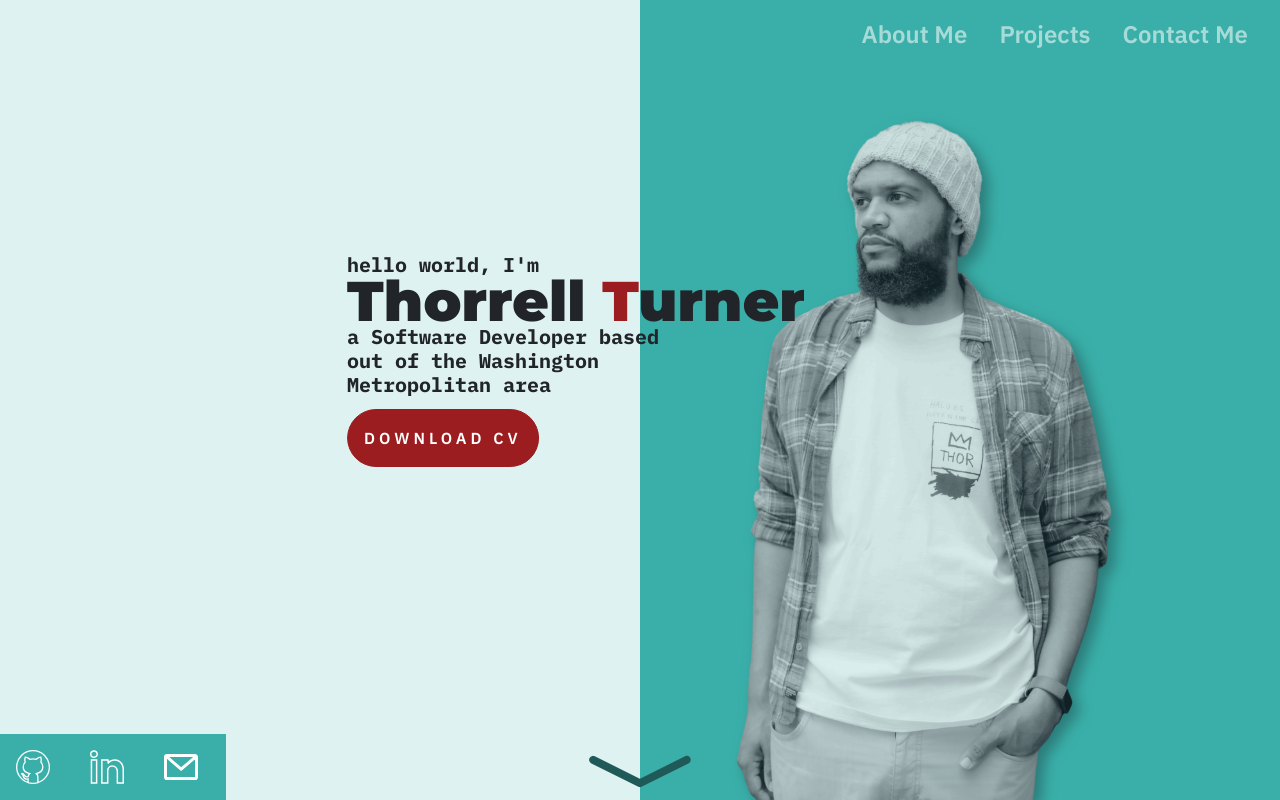
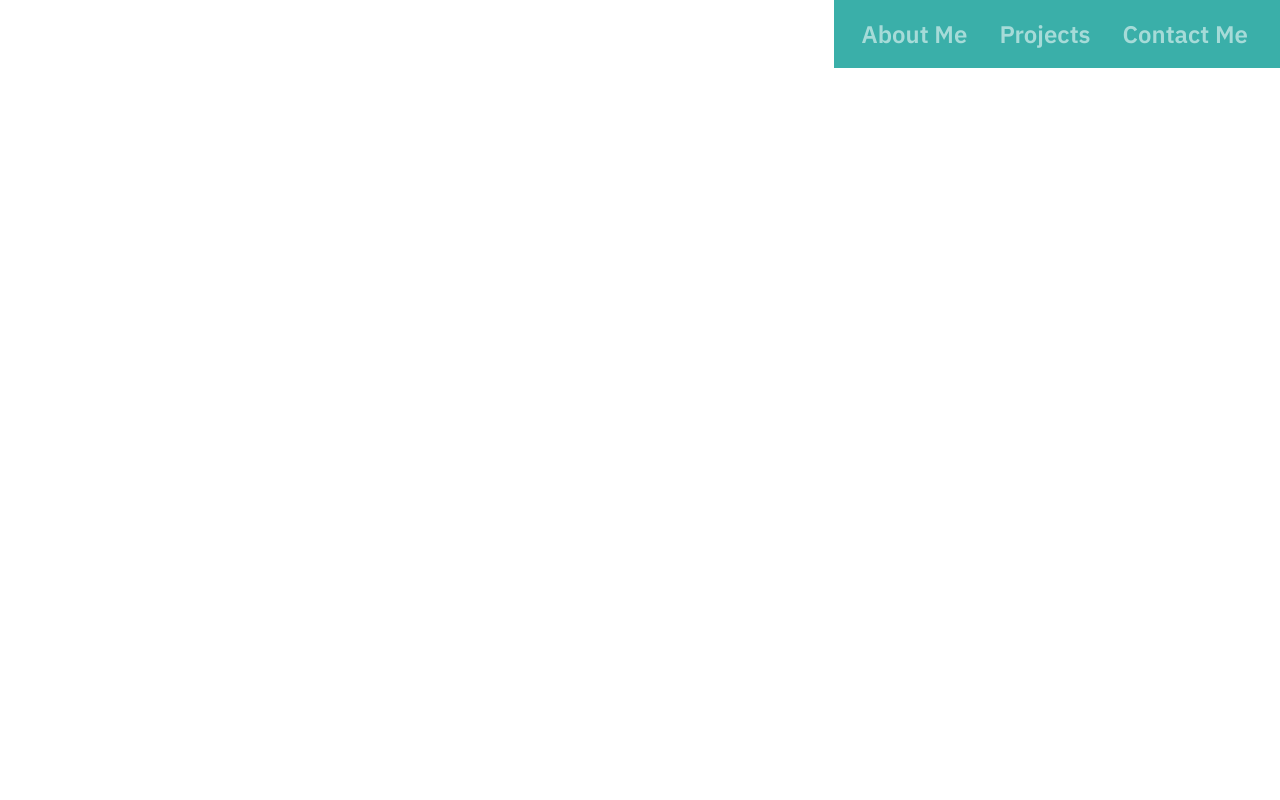
Before and after one commit to thorrellt/react-portfolio, a React (Vite) app: page / in a window 1280 px wide. Built offline with nearby package versions, Linux system fonts and the light colour scheme.

Commit message:
add about me section

```diff
--- /dev/null
+++ b/src/components/AboutMe.jsx
@@ -0,0 +1,32 @@
+import { useState } from 'react'
+import Container from 'react-bootstrap/Container';
+import Row from 'react-bootstrap/Row';
+import Col from 'react-bootstrap/Col';
+
+import '../styles/AboutMe.css'
+
+function AboutMe(props) {
+    <section className='container-fluid position-relative' id='AboutMe'>
+        <h2>About Me</h2>
+        <Row>
+            <Col>
+                <Row>
+
+                </Row>
+                <Row id='education'>
+                    <h3>Education</h3>
+
+                </Row>
+            </Col>
+            <Col id='skills'>
+                <h3>Skills</h3>
+                <Row></Row>
+                <Row></Row>
+            </Col>
+        </Row>
+
+    </section>
+
+}
+
+export default AboutMe
--- a/src/components/App.jsx
+++ b/src/components/App.jsx
@@ -1,6 +1,7 @@
 import { useState, useEffect } from 'react'
 import MainNav from './MainNav'
 import Heading from './Heading'
+import AboutMe from './AboutMe'
 import '../styles/App.css'
 import Button from 'react-bootstrap/Button'
 import Alert from 'react-bootstrap/Alert'
@@ -31,8 +32,8 @@ function App() {
   return (
     <div className="App">
       <MainNav />
-      <Heading windowWidth = {windowWidth}/>
-
+      {/* <Heading windowWidth = {windowWidth}/> */}
+      <AboutMe />
     </div>
   )
 }
--- a/src/components/Heading.jsx
+++ b/src/components/Heading.jsx
@@ -30,7 +30,7 @@ function Heading(props) {
 
 
   return (
-    <Container className=".Heading position-relative" id='Heading' fluid>
+    <section className="mx-0 container-fluid .Heading position-relative" id='Heading' >
       <Row>
         <div id="heading--left"
           className="mx-0 px-0 col-12 col-sm-6 bg-secondary position-relative">
@@ -83,9 +83,12 @@ function Heading(props) {
         </div>
       </Row>
       <div className={`intro position-absolute ${introPosition} my-0 translate-middle`} >
-        <p className='mb-2'>hello world, I'm</p>
-        <h1 className='display-4'>Thorrell <span className="text-danger">T</span>urner</h1>
-        <p>a Software Developer based {windowWidth <= 575 ? "" : <br />}
+        <p className='mb-2 lh-base fw-bold fs-5'>
+          hello world, I'm</p>
+        <h1 className='display-4'>
+          Thorrell <span className="text-danger">T</span>urner</h1>
+        <p className='lh-base fw-bold fs-5'>
+          a Software Developer based {windowWidth <= 575 ? "" : <br />}
           out of the Washington {windowWidth <= 575 ? "" : <br />}
           Metropolitan area</p>
 
@@ -102,7 +105,7 @@ function Heading(props) {
         <i className="down-arrow bi bi-chevron-compact-down"></i>
       </a>
 
-    </Container>
+    </section>
   );
 }
 
--- a/src/styles/Heading.css
+++ b/src/styles/Heading.css
@@ -23,9 +23,9 @@
 }
 
 .intro p {
-    font-size: 1.25rem;
-    font-weight: bold;
-    line-height: 1.5rem;
+    /* font-size: 1.25rem; */
+    /* font-weight: bold; */
+    /* line-height: 1.5rem; */
     margin-block-end: .75rem;
     width: 30ch;
 }
```
Also changed, not shown: src/styles/AboutMe.css (added), 6 other files (tests, documents, lock files or other folders).
